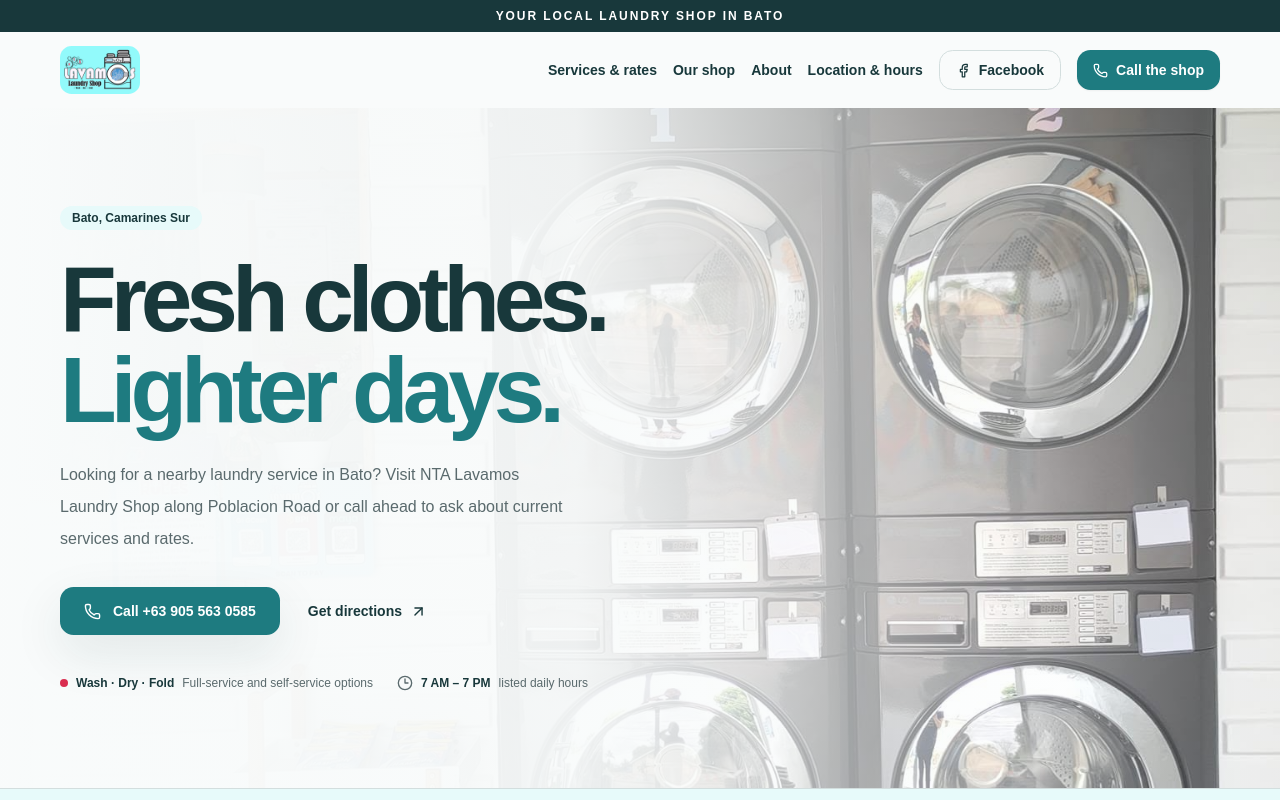
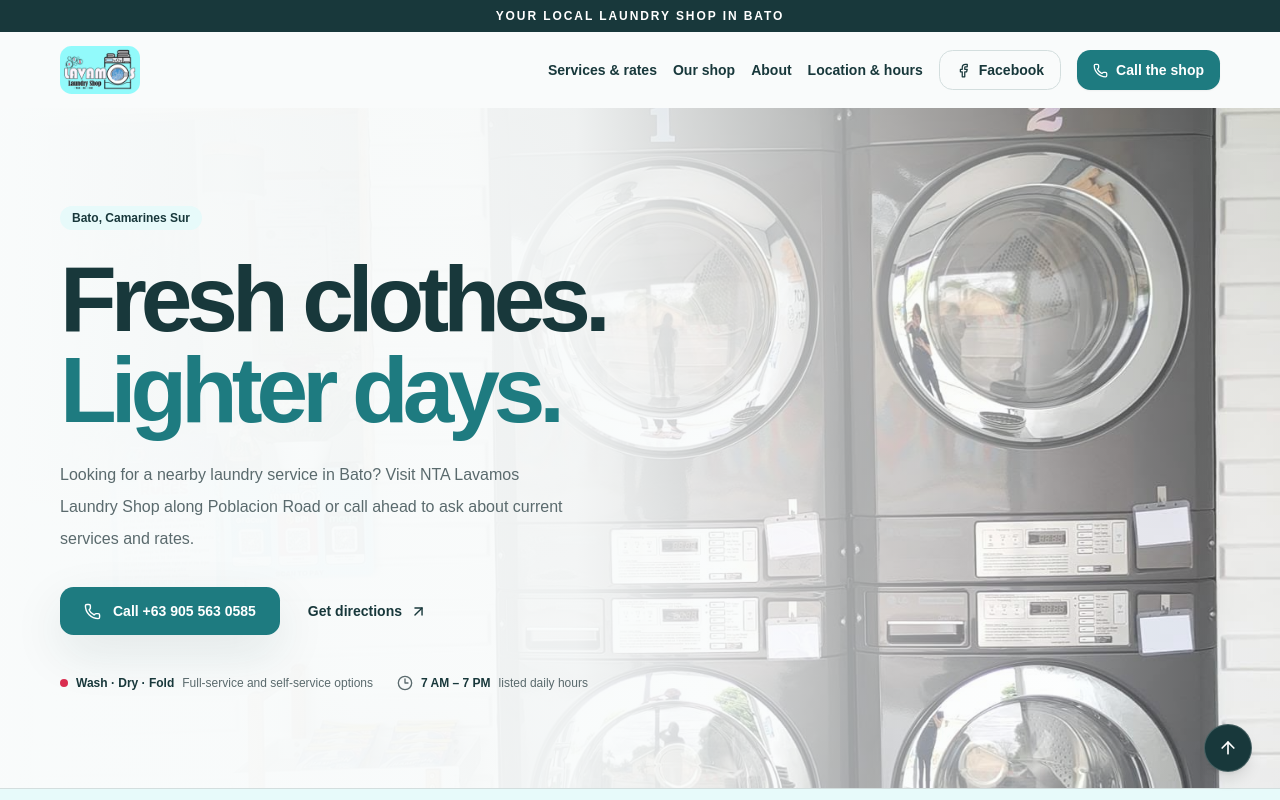
Before and after one commit to Draizen75/NTA-Lavamos-Laundry-Shop, a Next.js app: page / in a window 1280 px wide. Shown: the top 800 px of the page. Built offline with nearby package versions, Linux system fonts and the light colour scheme.

Commit message:
Move back-to-top control to floating button

```diff
--- a/app/page.tsx
+++ b/app/page.tsx
@@ -1,6 +1,6 @@
 import Image from "next/image";
 import Link from "next/link";
-import { ArrowUpRight, Clock3, Facebook, MapPin, Phone } from "lucide-react";
+import { ArrowUp, ArrowUpRight, Clock3, Facebook, MapPin, Phone } from "lucide-react";
 import { MobileNav } from "@/components/mobile-nav";
 import { Badge } from "@/components/ui/badge";
 import { Card, CardContent } from "@/components/ui/card";
@@ -20,7 +20,7 @@ const mapLink = "https://www.google.com/maps/search/?api=1&query=" + encodeURICo
 
 export default function Home() {
   return (
-    <main className="overflow-x-clip">
+    <main id="top" className="overflow-x-clip">
       <div className="bg-brand-deep px-4 py-2 text-center text-[10px] font-semibold tracking-[0.16em] text-white sm:text-xs">
         YOUR LOCAL LAUNDRY SHOP IN BATO
       </div>
@@ -277,12 +277,19 @@ export default function Home() {
             </div>
           </div>
 
-          <div className="mt-9 flex flex-col gap-3 border-t border-white/10 pt-5 text-xs text-white/55 sm:flex-row sm:items-center sm:justify-between">
+          <div className="mt-9 border-t border-white/10 pt-5 text-xs text-white/55">
             <p>© {new Date().getFullYear()} NTA Lavamos Laundry Shop. All rights reserved.</p>
-            <a href="#top" className="w-fit transition hover:text-brand-cyan focus-visible:outline-none focus-visible:ring-2 focus-visible:ring-brand-cyan">Back to top ↑</a>
           </div>
         </div>
       </footer>
+
+      <a
+        href="#top"
+        aria-label="Back to top"
+        className="fixed bottom-5 right-5 z-50 inline-flex h-12 w-12 items-center justify-center rounded-full border border-white/20 bg-brand-deep text-white shadow-lg transition hover:-translate-y-1 hover:bg-primary focus-visible:outline-none focus-visible:ring-2 focus-visible:ring-primary focus-visible:ring-offset-2 sm:bottom-7 sm:right-7"
+      >
+        <ArrowUp size={20} aria-hidden="true" />
+      </a>
     </main>
   );
 }
```
